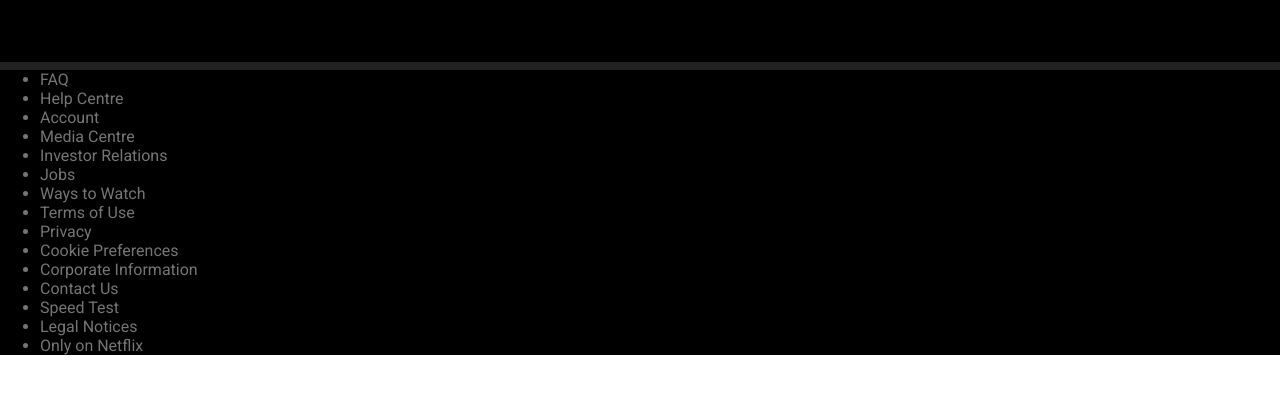
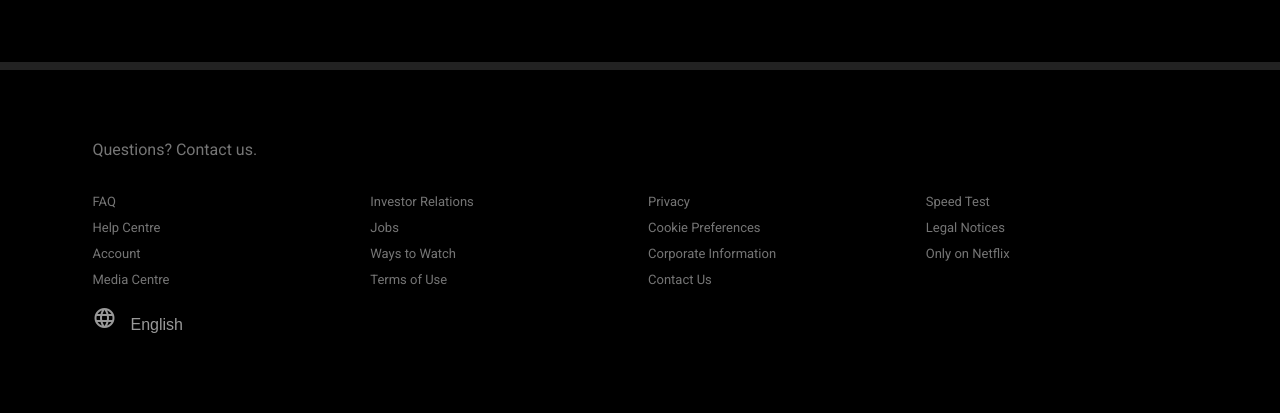
Before and after one commit to CwengaGosa/Cwenga-git-netflix, a plain HTML site: page index.html in a window 1280 px wide. Shown: the part 1358-1771 px from the top of the page. Before the commit the page ends 1713 px from the top, so only its background shows below. Drawn offline with Linux system fonts and the light colour scheme.

Commit message:
add changes

```diff
--- a/index.html
+++ b/index.html
@@ -3,6 +3,7 @@
 <head>
     <meta charset="UTF-8">
     <meta name="viewport" content="width=device-width, initial-scale=1.0">
+    <link href="https://fonts.googleapis.com/icon?family=Material+Icons" rel="stylesheet">
     <link rel="icon" href="./assets/favicon.png">
     <title>Netflix</title>
     <link rel="stylesheet" href="./styles.css">
@@ -49,7 +50,11 @@
         </div>
     </div>
     <div class="footer">
-        <ul>
+        <div class="footer-items">
+            <div class="footer-top">
+                <a href="" class="questions-title">Questions? Contact us.</a>
+            </div>
+            <ul class="footer-links">
                 <li>FAQ</li>
                 <li>Help Centre</li>
                 <li>Account</li>
@@ -66,6 +71,16 @@
                 <li>Legal Notices</li>
                 <li>Only on Netflix</li>
          </ul>
+         <div class="language">
+            <span>
+                <i class="material-icons">language</i>
+                <select name="languages" id="languages">
+                    <option value="English">English</option>
+                    <option value="Swahili">Swahili</option>
+                </select>
+            </span>
+        </div>
+        </div>
     </div>
 </body>
 </html>
--- a/styles.css
+++ b/styles.css
@@ -7,7 +7,6 @@
     font-size: 16px;
     text-decoration: none;
 }
-
 body{
     font-family: 'Roboto', sans-serif;
 }
@@ -131,11 +130,54 @@ body{
     background: black;
 }
 
-.footer ul li {
+.footer-items {
+    margin: 0 47.5px;
+    padding: 70px 45px;
+}
+
+.footer-top {
+    margin-bottom: 30px;
+}
+
+
+.footer ul li, .questions-title {
     color: #757575;
+}
+
+.footer-links li {
+    font-size: 13px;
+    line-height: 2;
 }
 
 .footer ul li:hover {
     text-decoration: none;
     cursor: pointer;
 }
+
+.questions-title:hover {
+    text-decoration: underline;
+    cursor: pointer;
+}
+
+.footer-links {
+    list-style-type: none;
+    columns: 4;
+    padding: 0;
+}
+
+.language {
+    height: 53px;
+    width: 142px;
+    color: #999999;
+    display: flex;
+    align-items: center;
+    justify-content: flex-start;
+}
+
+.language select {
+    margin-left: 10px;
+    border: none;
+    appearance: none;
+    background: black;
+    color: #999999;
+}
```
Lines whose indentation alone changed are shown as unchanged.
